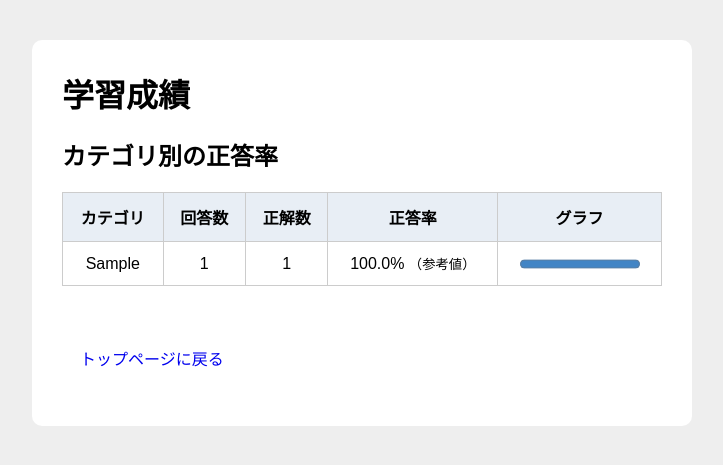
After one commit to yusei-nojiri/shogi_quiz, a Flask app: page /stats in a window 1280 px wide. The commit adds this page. Shown: the top 465 px of the page, without its empty margins (278-1001 px from the left). Run offline with Flask 3, Linux system fonts and the light colour scheme; tables that the repository leaves empty hold one stand-in row (values such as "Sample post"); parts of the project's set-up code (start-up, migrations or seed data) failed here and were passed over.

Commit message:
学習成績表示と復習モードを実装

```diff
--- a/app.py
+++ b/app.py
@@ -1,9 +1,15 @@
+import os
+import secrets
 import random
 from flask import Flask, render_template, request, session, redirect, url_for
 from questions import questions
+from database import save_answer, get_category_stats, get_review_question_ids, init_db
 
 app = Flask(__name__)
-app.secret_key = "shogi-quiz-secret-key"
+
+app.secret_key = os.environ.get("SHOGI_SECRET_KEY") or secrets.token_hex(32)
+
+init_db()
 
 
 
@@ -16,13 +22,12 @@ def home():
         except (ValueError, TypeError):
             return redirect(url_for("home"))
 
-        if not (0 <= question_index < len(questions)):
+        question_order = session.get("question_order")
+
+        if not question_order:
             return redirect(url_for("home"))
 
-
-        question_order = session.get("question_order")
-
-        if question_order is None:
+        if not (0 <= question_index < len(question_order)):
             return redirect(url_for("home"))
 
         question = questions[question_order[question_index]]
@@ -75,6 +80,13 @@ def home():
         })
 
         session["answers"] = answers
+        # SQLiteに解答履歴を保存
+        save_answer(
+            question_id=question["id"],
+            category=question["category"],
+            selected=answer,
+            is_correct=(answer == question["answer"])
+        )
 
         return redirect(
             url_for(
@@ -92,6 +104,7 @@ def home():
         question_index = 0
         session["score"] = 0
         session["answers"] = []
+        session["mode"] = "normal"
         question_order = list(range(len(questions)))
         random.shuffle(question_order)
         session["question_order"] = question_order
@@ -102,10 +115,16 @@ def home():
         except ValueError:
             return redirect(url_for("home"))
 
-        if not (0 <= question_index < len(questions)):
-            return redirect(url_for("home"))
+    # ここからはifとelseの共通処理
+    question_order = session.get("question_order")
 
-    question_order = session.get("question_order")
+    if not question_order:
+        return redirect(url_for("home"))
+
+    if not (0 <= question_index < len(question_order)):
+        return redirect(url_for("home"))
+
+    question = questions[question_order[question_index]]
 
     if question_order is None:
         return redirect(url_for("home"))
@@ -147,20 +166,23 @@ def home():
         correct_choice=correct_choice,
         selected_choice=selected_choice,
         question_index=question_index,
-        total_questions=len(questions),
+        total_questions=len(question_order),
         score=session.get("score", 0),
         board=display_board,
-        hands=display_hands
+        hands=display_hands,
+        mode=session.get("mode", "normal")
     )
 
 
 @app.route("/result")
 def result():
     score = session.get("score", 0)
-    correct_rate = round(score / len(questions) * 100)
+    question_order = session.get("question_order", [])
+
+    total = len(question_order)
+    correct_rate = round(score / total * 100) if total > 0 else 0
 
     answers = session.get("answers", [])
-    question_order = session.get("question_order", [])
     answer_results = []
 
     for item in answers:
@@ -180,10 +202,46 @@ def result():
     return render_template(
         "result.html",
         score=score,
-        total_questions=len(questions),
+        total_questions=total,
         correct_rate=correct_rate,
         answer_results=answer_results
     )
 
+@app.route("/stats")
+def stats_page():
+    stats = get_category_stats()
+
+    return render_template("stats.html", stats=stats)
+
+@app.route("/review")
+def review_page():
+    review_ids = get_review_question_ids()
+
+    review_indices = []
+
+    for index, question in enumerate(questions):
+        if question["id"] in review_ids:
+            review_indices.append(index)
+
+    # 復習候補がない場合
+    if not review_indices:
+        return render_template("review_empty.html")
+
+
+    # 復習問題の出題順をシャッフル
+    random.shuffle(review_indices)
+
+    # 復習モードを設定
+    session["mode"] = "review"
+    session["question_order"] = review_indices
+
+    # スコアと回答履歴をリセット
+    session["score"] = 0
+    session["answers"] = []
+
+    # 復習問題の1問目へ移動
+    return redirect(url_for("home", q=0))
+
+
 if __name__ == "__main__":
-    app.run(debug=True)
+    app.run(debug=False)
--- /dev/null
+++ b/database.py
@@ -0,0 +1,126 @@
+import sqlite3
+from pathlib import Path
+
+DB_PATH = Path(__file__).with_name("shogi_quiz.db")
+
+
+def init_db():
+    conn = sqlite3.connect(DB_PATH)
+
+    conn.execute("""
+        CREATE TABLE IF NOT EXISTS answer_history (
+            id INTEGER PRIMARY KEY AUTOINCREMENT,
+            question_id TEXT NOT NULL,
+            category TEXT NOT NULL,
+            selected TEXT NOT NULL,
+            is_correct INTEGER NOT NULL,
+            answered_at TEXT DEFAULT CURRENT_TIMESTAMP
+        )
+    """)
+
+    conn.commit()
+    conn.close()
+
+def save_answer(question_id, category, selected, is_correct):
+    conn = sqlite3.connect(DB_PATH)
+
+    conn.execute("""
+        INSERT INTO answer_history
+        (question_id, category, selected, is_correct)
+        VALUES (?, ?, ?, ?)
+    """, (question_id, category, selected, int(is_correct)))
+
+    conn.commit()
+    conn.close()
+
+def get_category_stats():
+    conn = sqlite3.connect(DB_PATH)
+
+    cursor = conn.execute("""
+        SELECT
+            category,
+            COUNT(*) AS total,
+            SUM(is_correct) AS correct_count,
+            ROUND(100.0 * SUM(is_correct) / COUNT(*), 1) AS correct_rate
+        FROM answer_history
+        GROUP BY category
+    """)
+
+    stats = cursor.fetchall()
+
+    conn.close()
+
+    return stats
+
+def get_review_question_ids():
+    conn = sqlite3.connect(DB_PATH)
+
+    cursor = conn.execute("""
+        SELECT question_id
+        FROM answer_history AS a
+        WHERE is_correct = 0
+        AND id = (
+          SELECT MAX(id)
+          FROM answer_history AS b
+          WHERE b.question_id = a.question_id
+        )
+        ORDER BY question_id
+    """)
+
+    question_ids = []
+
+    for row in cursor.fetchall():
+        question_ids.append(row[0])
+
+    conn.close()
+
+    return question_ids
+
+if __name__ == "__main__":
+    init_db()
+    print("データベースの初期化が完了しました！")
+
+    # 解答履歴の保存テスト
+    #save_answer("q004", "受け", "2", True)
+    #print("テスト用の解答履歴を保存しました！")
+    # データベースに接続
+    conn = sqlite3.connect(DB_PATH)
+
+    # テーブルの情報を取得
+    cursor = conn.execute("PRAGMA table_info(answer_history)")
+
+    # 取得した情報を表示
+    for column in cursor.fetchall():
+        print(column[1], column[2])
+
+    conn.close()
+
+    # 保存した解答履歴を確認
+    conn = sqlite3.connect(DB_PATH)
+
+    cursor = conn.execute("""
+        SELECT *
+        FROM answer_history
+        ORDER BY id DESC
+        LIMIT 1
+    """)
+
+    row = cursor.fetchone()
+
+    print("最新の解答履歴：", row)
+    # 解答履歴の件数を取得
+    count = conn.execute("SELECT COUNT(*) FROM answer_history").fetchone()[0]
+    print("保存済みの解答数：", count)
+
+    # 関数を使ってカテゴリ別成績を取得
+    stats = get_category_stats()
+
+    for category, total, correct_count, correct_rate in stats:
+        print(category, total, correct_count, correct_rate)
+
+    # 関数を使って復習候補を取得
+    review_ids = get_review_question_ids()
+
+    print("復習候補：", review_ids)
+
+    conn.close()
--- a/questions.py
+++ b/questions.py
@@ -1,20 +1,26 @@
 from kif_utils import get_position
 questions = [
     {
+        "id": "q001",
         "question": "角道を開ける一手はどれ？",
+        "category": "基礎",
         "choices": ["▲7六歩", "▲2六歩", "▲5六歩"],
         "answer": "1",
         "explanation": "▲7六歩と指すことで、先手の角の斜めの道が開きます。",
         "correct_square": [5, 2]
     },
     {
+        "id": "q002",
         "question": "この局面で1マス前に進んでいる先手の駒は？",
+        "category": "基礎",
         "choices": ["歩", "角", "飛"],
         "answer": "1",
         "explanation": "先手の歩が初期位置から1マス前に進んでいます。"
     },
     {
+        "id": "q003",
         "question": "飛車先の歩を進める一手はどれ？",
+        "category": "基礎",
         "choices": ["▲2六歩", "▲6六歩", "▲4六歩"],
         "answer": "1",
         "explanation": "▲2六歩と指すことで、飛車先の歩を進めます。",
@@ -63,7 +69,9 @@ board4, hands4 = get_position(19)
 board4_answer, hands4_answer = get_position(20)
 
 questions.append({
+    "id": "q004",
     "question": "先手の▲4四角成で王手がかかった局面。後手の最も評価が高い受けの一手は？",
+    "category": "受け",
 
     "choices": [
         "△3一玉(22)",
--- /dev/null
+++ b/requirements.txt
@@ -0,0 +1,2 @@
+Flask==3.1.3
+python-shogi==1.1.1
--- a/static/style.css
+++ b/static/style.css
@@ -125,3 +125,30 @@ button {
 .answer-result.wrong {
     background-color: #ffebee;
 }
+/* 学習成績ページのテーブル */
+.stats-table {
+    width: 100%;
+    border-collapse: collapse;
+    margin-top: 20px;
+    margin-bottom: 30px;
+}
+
+/* 見出しとデータのセル */
+.stats-table th,
+.stats-table td {
+    border: 1px solid #ccc;
+    padding: 12px;
+    text-align: center;
+}
+
+/* 見出し行の背景色 */
+.stats-table th {
+    background-color: #e8eef5;
+}
+
+/* 正答率グラフ */
+.stats-table progress {
+    width: 120px;
+    height: 18px;
+    accent-color: #4285c5;
+}
--- a/templates/result.html
+++ b/templates/result.html
@@ -36,6 +36,9 @@
 		{% endfor %}
 
     	<a href="/">もう一度挑戦する</a>
+		<p>
+		    <a href="{{ url_for('stats_page') }}">学習成績を見る</a>
+		</p>
 	</div>
 </body>
 </html>
--- /dev/null
+++ b/templates/stats.html
@@ -0,0 +1,53 @@
+<!DOCTYPE html>
+<html lang="ja">
+<head>
+    <meta charset="UTF-8">
+    <title>学習成績 - 将棋 次の一手クイズ</title>
+    <link rel="stylesheet" href="{{ url_for('static', filename='style.css') }}">
+</head>
+<body>
+    <div class="container">
+        <h1>学習成績</h1>
+
+        <h2>カテゴリ別の正答率</h2>
+
+        {% if stats %}
+		<table class="stats-table">
+		    <tr>
+		        <th>カテゴリ</th>
+		        <th>回答数</th>
+		        <th>正解数</th>
+		        <th>正答率</th>
+		        <th>グラフ</th>
+		    </tr>
+
+		    {% for category, total, correct_count, correct_rate in stats %}
+		        <tr>
+		            <td>{{ category }}</td>
+		            <td>{{ total }}</td>
+		            <td>{{ correct_count }}</td>
+					<td>
+					    {{ correct_rate }}%
+
+					    {% if total < 10 %}
+					        <small>（参考値）</small>
+					    {% endif %}
+					</td>
+		            <td>
+		                <progress value="{{ correct_rate }}" max="100">
+		                    {{ correct_rate }}%
+		                </progress>
+		            </td>
+		        </tr>
+		    {% endfor %}
+		</table>
+        {% else %}
+            <p>まだ解答履歴がありません。</p>
+        {% endif %}
+
+        <p>
+            <a href="{{ url_for('home') }}">トップページに戻る</a>
+        </p>
+    </div>
+</body>
+</html>
```
Also changed, not shown: templates/index.html (+14 -0 lines), templates/review_empty.html (added, +20 -0 lines), README.md, 1 other file.
